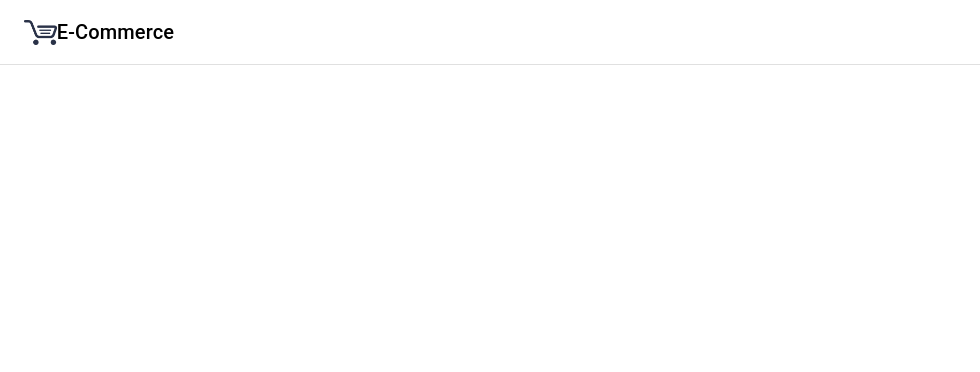
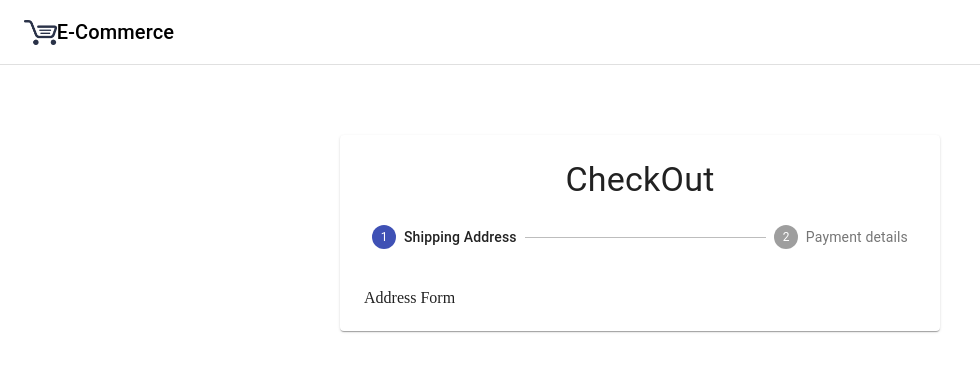
Before and after one commit to mightyFZeus/New-shoppingCart, a React (Create React App) app: page /CheckOut in a window 1280 px wide. Shown: the top 372 px of the page, without its empty margins (0-980 px from the left). Built offline with nearby package versions, Linux system fonts and the light colour scheme; no server answers.

Commit message:
stepper 1

```diff
--- a/src/App.js
+++ b/src/App.js
@@ -1,7 +1,7 @@
 import "./styles.css";
 import { useState, useEffect } from "react";
 import { commerce } from "./Lib/Commerce";
-import { Products, NavBar, Cart } from "./components";
+import { Products, NavBar, Cart, CheckOut } from "./components";
 import { BrowserRouter as Router, Switch, Route } from "react-router-dom";
 
 export default function App() {
@@ -61,6 +61,10 @@ export default function App() {
               handleUpdateCartQty={handleUpdateCartQty}
             />
           </Route>
+
+          <Route exact path="/CheckOut">
+            <CheckOut />
+          </Route>
         </Switch>
       </>
     </Router>
--- a/src/components/Cart/Cart.js
+++ b/src/components/Cart/Cart.js
@@ -2,8 +2,13 @@ import React from "react";
 import { Container, Grid, Typography, Button } from "@material-ui/core";
 import useStyles from "./Styles";
 import CartItem from "./CartItem/CartItem";
-import {Link} from 'react-router-dom'
-export default function Cart({ cart, handleUpdateCartQty, handleRemoveFromCart, handleEmptyCart }) {
+import { Link } from "react-router-dom";
+export default function Cart({
+  cart,
+  handleUpdateCartQty,
+  handleRemoveFromCart,
+  handleEmptyCart
+}) {
   const classes = useStyles();
 
   console.log(cart.line_items, "test");
@@ -11,7 +16,10 @@ export default function Cart({ cart, handleUpdateCartQty, handleRemoveFromCart,
     <Typography variant="subtitle1">
       You have no items in the cart
       <br />
-      <Link to='/' className={classes.link}> <h1>start shopping now!</h1></Link>
+      <Link to="/" className={classes.link}>
+        {" "}
+        <h1>start shopping now!</h1>
+      </Link>
     </Typography>
   );
 
@@ -21,11 +29,10 @@ export default function Cart({ cart, handleUpdateCartQty, handleRemoveFromCart,
         {cart.line_items.map((item) => (
           <Grid item xs={12} sm={4} key={item.id}>
             <CartItem
-            item={item}
-            handleUpdateCartQty ={handleUpdateCartQty}
-            handleRemoveFromCart={handleRemoveFromCart}
-
-             />
+              item={item}
+              handleUpdateCartQty={handleUpdateCartQty}
+              handleRemoveFromCart={handleRemoveFromCart}
+            />
           </Grid>
         ))}
       </Grid>
@@ -50,6 +57,8 @@ export default function Cart({ cart, handleUpdateCartQty, handleRemoveFromCart,
             type="button"
             variant="contained"
             color="primary"
+            component={Link}
+            to="/CheckOut"
           >
             CheckOut
           </Button>
--- /dev/null
+++ b/src/components/CheckoutForm/AddressForm.jsx
@@ -0,0 +1,7 @@
+import React from "react";
+
+const AddressForm = () => {
+  return <>Address Form</>;
+};
+
+export default AddressForm;
--- /dev/null
+++ b/src/components/CheckoutForm/Checkout/CheckOut.jsx
@@ -0,0 +1,47 @@
+import React, { useState } from "react";
+import {
+  Paper,
+  Stepper,
+  Step,
+  StepLabel,
+  Typography,
+  CircularProgress,
+  Divider,
+  Button
+} from "@material-ui/core";
+import useStyles from "./Styles";
+import AddressForm from "../AddressForm";
+import PaymentForm from "../PaymentForm";
+
+const Confirmation = () => <div>Confirmation</div>;
+
+const Steps = ["Shipping Address", "Payment details"];
+
+const CheckOut = () => {
+  const [activeStep, setactiveStep] = useState(0);
+  const classes = useStyles();
+
+  const Form = () => (activeStep === 0 ? <AddressForm /> : <PaymentForm />);
+  return (
+    <>
+      <div className={classes.toolbar} />
+      <main className={classes.layout}>
+        <Paper className={classes.paper}>
+          <Typography variant="h4" align="center">
+            CheckOut
+          </Typography>
+          <Stepper activeStep={activeStep} className={classes.stepper}>
+            {Steps.map((step) => (
+              <Step key={step}>
+                <StepLabel>{step}</StepLabel>
+              </Step>
+            ))}
+          </Stepper>
+          {activeStep === Steps.length ? <Confirmation /> : <Form />}
+        </Paper>
+      </main>
+    </>
+  );
+};
+
+export default CheckOut;
--- /dev/null
+++ b/src/components/CheckoutForm/Checkout/Styles.js
@@ -0,0 +1,52 @@
+import { makeStyles } from '@material-ui/core/styles';
+
+export default makeStyles((theme) => ({
+  appBar: {
+    position: 'relative',
+  },
+  toolbar: theme.mixins.toolbar,
+  layout: {
+    marginTop: '5%',
+    width: 'auto',
+    marginLeft: theme.spacing(2),
+    marginRight: theme.spacing(2),
+    [theme.breakpoints.up(600 + theme.spacing(2) * 2)]: {
+      width: 600,
+      marginLeft: 'auto',
+      marginRight: 'auto',
+    },
+  },
+  paper: {
+    marginTop: theme.spacing(3),
+    marginBottom: theme.spacing(3),
+    padding: theme.spacing(2),
+    [theme.breakpoints.down('xs')]: {
+      width: '100%',
+      marginTop: 60,
+    },
+    [theme.breakpoints.up(600 + theme.spacing(3) * 2)]: {
+      marginTop: theme.spacing(6),
+      marginBottom: theme.spacing(6),
+      padding: theme.spacing(3),
+    },
+  },
+  stepper: {
+    padding: theme.spacing(3, 0, 5),
+  },
+  buttons: {
+    display: 'flex',
+    justifyContent: 'flex-end',
+  },
+  button: {
+    marginTop: theme.spacing(3),
+    marginLeft: theme.spacing(1),
+  },
+  divider: {
+    margin: '20px 0',
+  },
+  spinner: {
+    display: 'flex',
+    justifyContent: 'center',
+    alignItems: 'center',
+  },
+}));
--- /dev/null
+++ b/src/components/CheckoutForm/PaymentForm.jsx
@@ -0,0 +1,13 @@
+import React from "react";
+
+const PaymentForm = () => {
+  return(
+      <>
+        Payment Form
+
+      </>
+
+      );
+};
+
+export default PaymentForm;
--- a/src/components/index.js
+++ b/src/components/index.js
@@ -1,3 +1,4 @@
 export { default as NavBar } from "./Navbar/NavBar";
 export { default as Products } from "./Products/Products";
 export { default as Cart } from "./Cart/Cart";
+export {default as CheckOut} from './CheckoutForm/Checkout/CheckOut'
```
